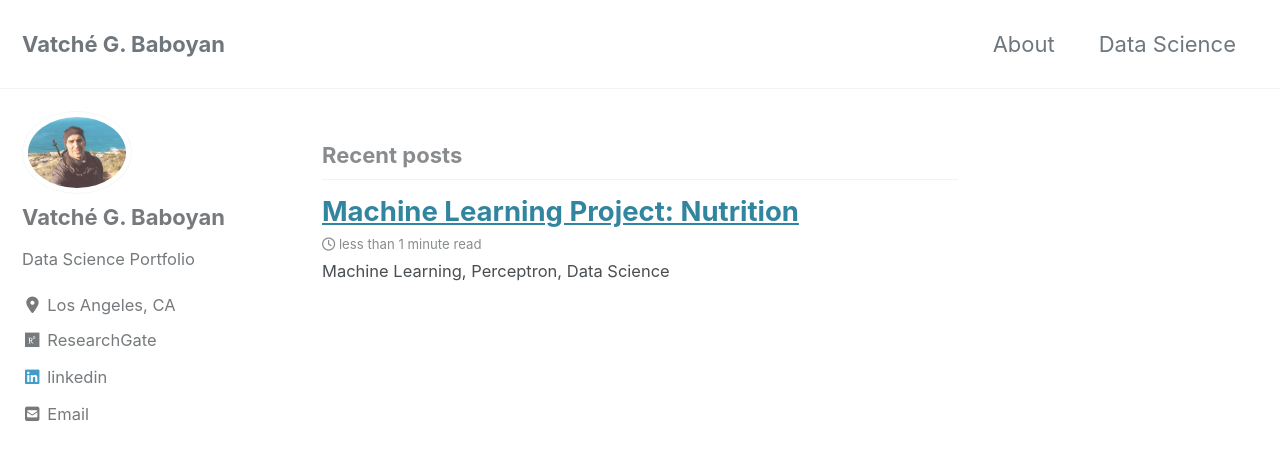
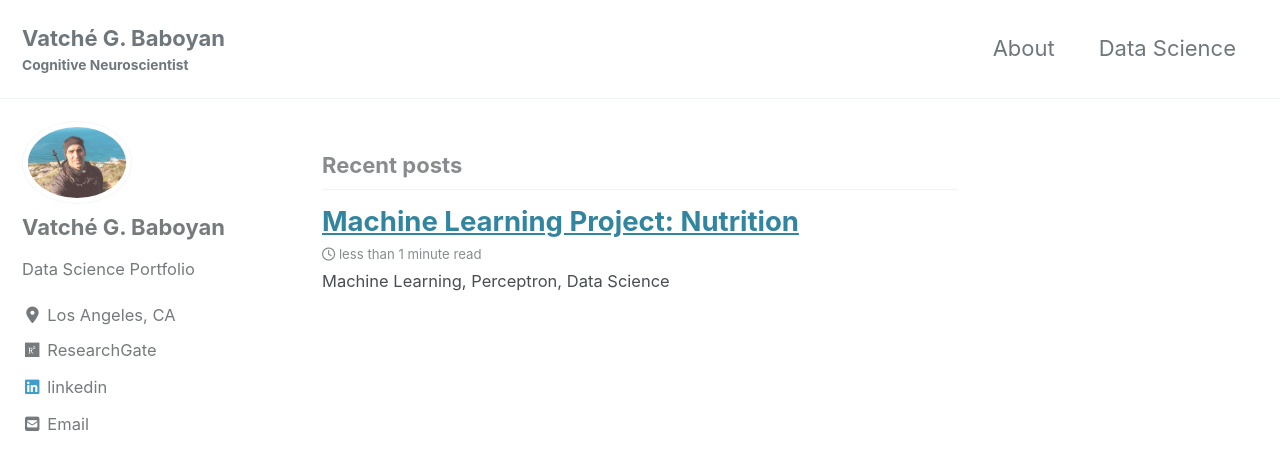
Before and after one commit to vbaboyan/vbaboyan.github.io, a Jekyll site: the page built from index.html, in a window 1280 px wide and 900 px high. Shown: the top 470 px of the window. Built offline with Jekyll 4.4.1, drawn with Linux system fonts in a browser that asks for light colours; cached includes are drawn as plain includes; nearby versions of some CDN libraries; the list of posts is cut into pages by our own code.

Commit message:
website edits

```diff
--- a/_config.yml
+++ b/_config.yml
@@ -18,7 +18,7 @@
 locale                   : "en-US"
 title                    : "Vatché G. Baboyan"
 title_separator          : "-"
-subtitle                 : # site tagline that appears below site title in masthead
+subtitle                 : Cognitive Neuroscientist # site tagline that appears below site title in masthead
 name                     : "Vatché G. Baboyan"
 description              : "Data Science Portfolio"
 url                      : # the base hostname & protocol for your site e.g. "https://mmistakes.github.io"
```
